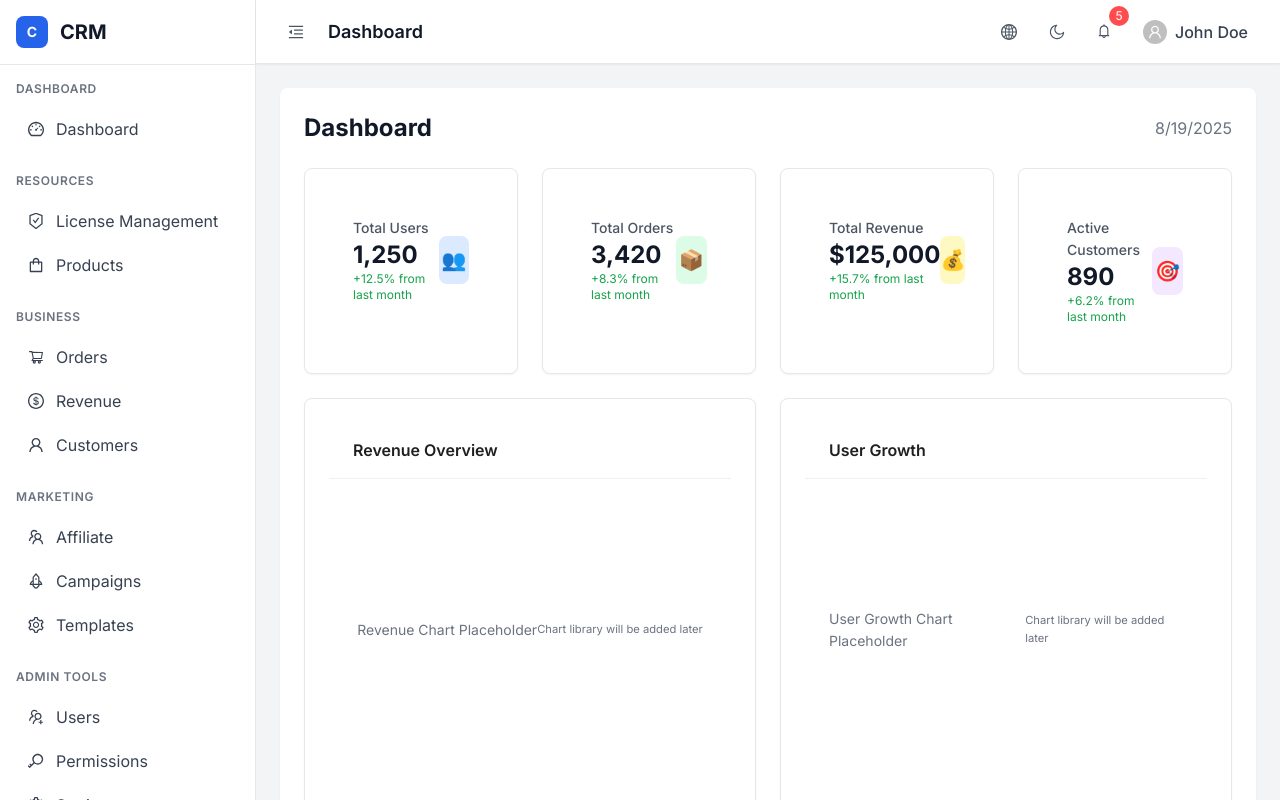
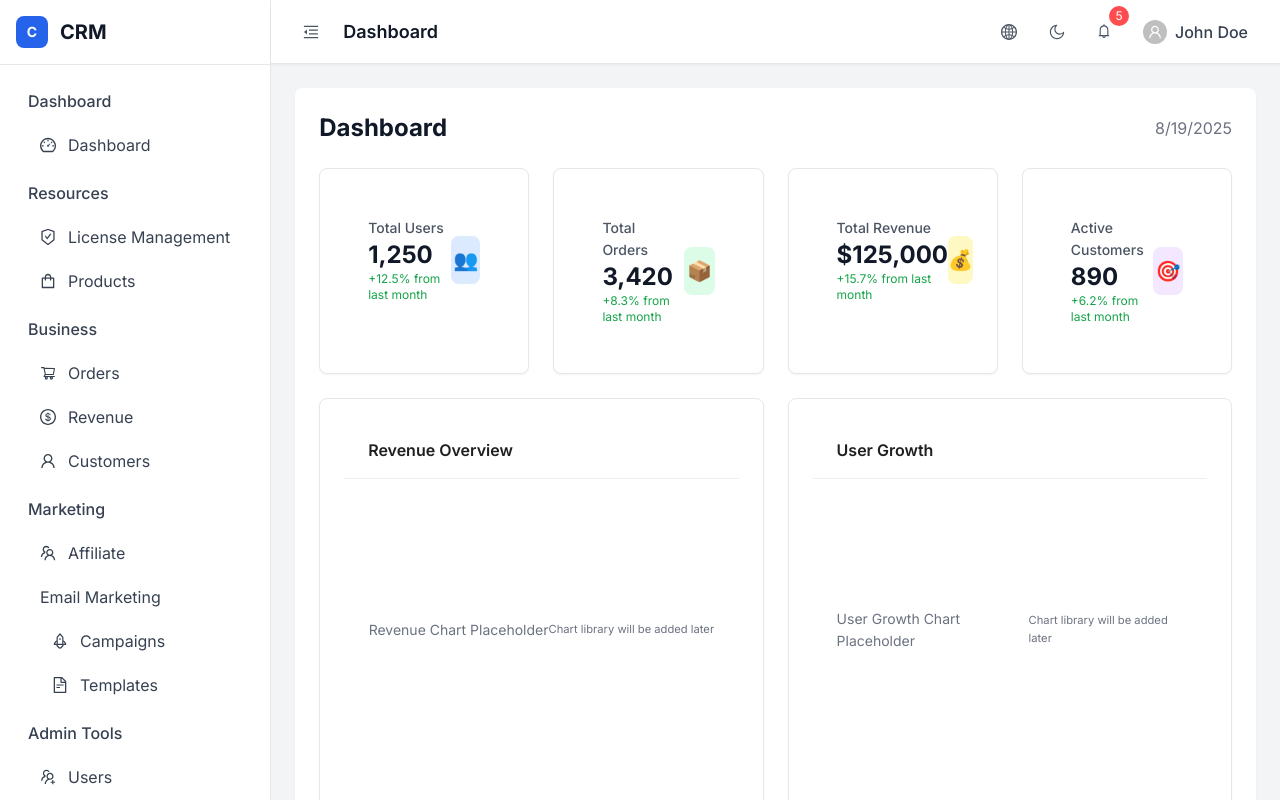
Before and after one commit to tun009/frontend-crm, a React (Vite) app: page / in a window 1280 px wide. Built offline with nearby package versions, Linux system fonts and the light colour scheme; no server answers.

Commit message:
config sidebar

```diff
--- a/src/components/layout/MainLayout/Sidebar.tsx
+++ b/src/components/layout/MainLayout/Sidebar.tsx
@@ -22,7 +22,9 @@ interface MenuItem {
   label: string;
   icon?: React.ReactNode;
   path?: string;
+  children?: MenuItem[];
   category?: string;
+  level?: number;
 }
 
 interface SidebarProps {
@@ -33,119 +35,170 @@ const Sidebar = ({ collapsed }: SidebarProps) => {
   const { t } = useTranslation('menu');
   const location = useLocation();
   const navigate = useNavigate();
+  // All items are expanded by default
 
   const menuData: MenuItem[] = [
-    // Navigation
+    // Level 1: Dashboard
+    {
+      key: 'dashboard-group',
+      label: t('dashboard'),
+      category: 'Dashboard',
+      children: [
         {
           key: 'dashboard',
           label: t('dashboard'),
           icon: <DashboardOutlined />,
           path: ROUTES.DASHBOARD,
-      category: 'Dashboard'
+          level: 2
+        }
+      ]
     },
 
-    // Resources
+    // Level 1: Tài nguyên
+    {
+      key: 'resources-group',
+      label: t('resources'),
+      category: 'Resources',
+      children: [
         {
           key: 'license-management',
           label: t('licenseManagement'),
           icon: <SafetyCertificateOutlined />,
           path: ROUTES.RESOURCES.LICENSE_MANAGEMENT,
-      category: 'Resources'
+          level: 2
         },
         {
           key: 'products',
           label: t('products'),
           icon: <ShoppingOutlined />,
           path: ROUTES.RESOURCES.PRODUCTS,
-      category: 'Resources'
+          level: 2
+        }
+      ]
     },
 
-    // Business
+    // Level 1: Kinh doanh
+    {
+      key: 'business-group',
+      label: t('business'),
+      category: 'Business',
+      children: [
         {
           key: 'orders',
           label: t('orders'),
           icon: <ShoppingCartOutlined />,
           path: ROUTES.BUSINESS.ORDERS,
-      category: 'Business'
+          level: 2
         },
         {
           key: 'revenue',
           label: t('revenue'),
           icon: <DollarOutlined />,
           path: ROUTES.BUSINESS.REVENUE,
-      category: 'Business'
+          level: 2
         },
         {
           key: 'customers',
           label: t('customers'),
           icon: <UserOutlined />,
           path: ROUTES.BUSINESS.CUSTOMERS,
-      category: 'Business'
+          level: 2
+        }
+      ]
     },
 
-    // Marketing
+    // Level 1: Marketing
+    {
+      key: 'marketing-group',
+      label: t('marketing'),
+      category: 'Marketing',
+      children: [
         {
           key: 'affiliate',
           label: t('affiliate'),
           icon: <TeamOutlined />,
           path: ROUTES.MARKETING.AFFILIATE,
-      category: 'Marketing'
+          level: 2
         },
+        {
+          key: 'email-marketing',
+          label: t('emailMarketing'),
+          level: 2,
+          children: [
             {
               key: 'campaigns',
               label: t('campaigns'),
               icon: <RocketOutlined />,
               path: ROUTES.MARKETING.EMAIL_MARKETING.CAMPAIGNS,
-      category: 'Marketing'
+              level: 3
             },
             {
               key: 'templates',
               label: t('templates'),
-      icon: <SettingOutlined />,
+              icon: <FileTextOutlined />,
               path: ROUTES.MARKETING.EMAIL_MARKETING.TEMPLATES,
-      category: 'Marketing'
+              level: 3
+            }
+          ]
+        }
+      ]
     },
 
-    // Admin Tools
+    // Level 1: Công cụ admin
+    {
+      key: 'admin-tools-group',
+      label: t('adminTools'),
+      category: 'Admin Tools',
+      children: [
         {
           key: 'users',
           label: t('users'),
           icon: <UsergroupAddOutlined />,
           path: ROUTES.ADMIN_TOOLS.USERS,
-      category: 'Admin Tools'
+          level: 2
         },
+        {
+          key: 'categories',
+          label: t('categories'),
+          level: 2,
+          children: [
             {
               key: 'permissions',
               label: t('permissions'),
               icon: <KeyOutlined />,
               path: ROUTES.ADMIN_TOOLS.CATEGORIES.PERMISSIONS,
-      category: 'Admin Tools'
+              level: 3
+            }
+          ]
         },
         {
           key: 'settings',
           label: t('settings'),
           icon: <SettingOutlined />,
           path: ROUTES.ADMIN_TOOLS.SETTINGS,
-      category: 'Admin Tools'
+          level: 2
         },
         {
           key: 'tools',
           label: t('tools'),
           icon: <ToolOutlined />,
           path: ROUTES.ADMIN_TOOLS.TOOLS,
-      category: 'Admin Tools'
+          level: 2
         },
         {
           key: 'api-docs',
           label: t('apiDocs'),
           icon: <FileTextOutlined />,
           path: ROUTES.ADMIN_TOOLS.API_DOCS,
-      category: 'Admin Tools'
+          level: 2
+        }
+      ]
     }
   ];
 
   const handleMenuClick = (item: MenuItem) => {
     if (item.path) {
+      // Navigate for leaf items only
       navigate(item.path);
     }
   };
@@ -154,39 +207,84 @@ const Sidebar = ({ collapsed }: SidebarProps) => {
     return path && location.pathname === path;
   };
 
-  const groupedMenuData = menuData.reduce((acc, item) => {
-    const category = item.category || 'Other';
-    if (!acc[category]) {
-      acc[category] = [];
+  // Collect all leaf items (items with icons) for collapsed view
+  const collectLeafItems = (items: MenuItem[]): MenuItem[] => {
+    const leafItems: MenuItem[] = [];
+
+    const traverse = (menuItems: MenuItem[]) => {
+      menuItems.forEach(item => {
+        if (item.icon && item.path) {
+          // This is a leaf item with icon
+          leafItems.push(item);
         }
-    acc[category].push(item);
-    return acc;
-  }, {} as Record<string, MenuItem[]>);
+        if (item.children) {
+          traverse(item.children);
+        }
+      });
+    };
 
-  const renderMenuItem = (item: MenuItem) => {
+    traverse(items);
+    return leafItems;
+  };
+
+  const renderMenuItem = (item: MenuItem, level: number = 1): React.ReactNode => {
+    const active = isActive(item.path);
+    const hasChildren = item.children && item.children.length > 0;
+
+    // Padding based on level
+    let paddingClass = 'px-3';
+    if (level === 2) paddingClass = 'px-6';
+    if (level === 3) paddingClass = 'px-9';
+
+    return (
+      <div key={item.key}>
+        <button
+          onClick={() => handleMenuClick(item)}
+          className={`w-full flex items-center ${paddingClass} py-2 text-left rounded-md transition-colors mb-1 ${
+            active
+              ? 'bg-blue-100 dark:bg-blue-900 text-blue-700 dark:text-blue-300'
+              : 'text-gray-700 dark:text-gray-300 hover:bg-gray-100 dark:hover:bg-gray-700'
+          }`}
+        >
+          <div className="flex items-center space-x-3">
+            {item.icon && <span>{item.icon}</span>}
+            {!collapsed && <span className={level === 1 ? 'font-medium' : ''}>{item.label}</span>}
+          </div>
+        </button>
+
+        {/* Always render children if they exist and sidebar is not collapsed */}
+        {hasChildren && !collapsed && (
+          <div className="mt-1 space-y-1">
+            {item.children!.map(child => renderMenuItem(child, level + 1))}
+          </div>
+        )}
+      </div>
+    );
+  };
+
+  const renderCollapsedMenuItem = (item: MenuItem): React.ReactNode => {
     const active = isActive(item.path);
 
     return (
       <button
         key={item.key}
         onClick={() => handleMenuClick(item)}
-        className={`w-full flex items-center space-x-3 px-3 py-2 text-left rounded-md transition-colors mb-1 ${
+        className={`w-full flex items-center justify-center p-3 rounded-md transition-colors mb-1 ${
           active
             ? 'bg-blue-100 dark:bg-blue-900 text-blue-700 dark:text-blue-300'
             : 'text-gray-700 dark:text-gray-300 hover:bg-gray-100 dark:hover:bg-gray-700'
         }`}
+        title={item.label}
       >
-        {item.icon && <span>{item.icon}</span>}
-        {!collapsed && <span>{item.label}</span>}
+        {item.icon}
       </button>
     );
   };
 
   return (
     <aside className={`bg-white dark:bg-gray-800 border-r border-gray-200 dark:border-gray-700 transition-all duration-300 ${
-      collapsed ? 'w-16' : 'w-64'
+      collapsed ? 'w-16' : 'w-65'
     } h-screen flex flex-col`}>
-      {/* Logo/Brand Section */}
       <div className="p-4 border-b border-gray-200 dark:border-gray-700">
         <div className="flex items-center space-x-3">
           <div className="w-8 h-8 bg-blue-600 rounded-lg flex items-center justify-center flex-shrink-0">
@@ -198,20 +296,13 @@ const Sidebar = ({ collapsed }: SidebarProps) => {
         </div>
       </div>
 
-      <div className="flex-1 overflow-y-auto p-4">
-        <nav className="space-y-6">
-          {Object.entries(groupedMenuData).map(([category, items]) => (
-            <div key={category}>
-              {!collapsed && (
-                <h3 className="text-xs font-semibold text-gray-500 dark:text-gray-400 uppercase tracking-wider mb-3">
-                  {category}
-                </h3>
+      <div className="flex-1 overflow-y-auto p-4 sidebar-scroll">
+        <nav className="space-y-2">
+          {collapsed ? (
+            collectLeafItems(menuData).map(item => renderCollapsedMenuItem(item))
+          ) : (
+            menuData.map(item => renderMenuItem(item))
           )}
-              <div className="space-y-1">
-                {items.map(item => renderMenuItem(item))}
-              </div>
-            </div>
-          ))}
         </nav>
       </div>
     </aside>
--- a/src/index.css
+++ b/src/index.css
@@ -21,3 +21,45 @@ body {
 #root {
   min-height: 100vh;
 }
+
+/* Sidebar scrollbar - hidden by default, visible on hover */
+.sidebar-scroll {
+  scrollbar-width: none; /* Firefox */
+  -ms-overflow-style: none; /* IE and Edge */
+}
+
+.sidebar-scroll::-webkit-scrollbar {
+  width: 0px;
+  background: transparent;
+}
+
+/* Show scrollbar on hover */
+.sidebar-scroll:hover {
+  scrollbar-width: thin; /* Firefox */
+}
+
+.sidebar-scroll:hover::-webkit-scrollbar {
+  width: 6px;
+}
+
+.sidebar-scroll:hover::-webkit-scrollbar-track {
+  background: transparent;
+}
+
+.sidebar-scroll:hover::-webkit-scrollbar-thumb {
+  background: #d1d5db;
+  border-radius: 3px;
+}
+
+.sidebar-scroll:hover::-webkit-scrollbar-thumb:hover {
+  background: #9ca3af;
+}
+
+/* Dark mode scrollbar */
+.dark .sidebar-scroll:hover::-webkit-scrollbar-thumb {
+  background: #4b5563;
+}
+
+.dark .sidebar-scroll:hover::-webkit-scrollbar-thumb:hover {
+  background: #6b7280;
+}
```
Lines whose indentation alone changed are shown as unchanged.
